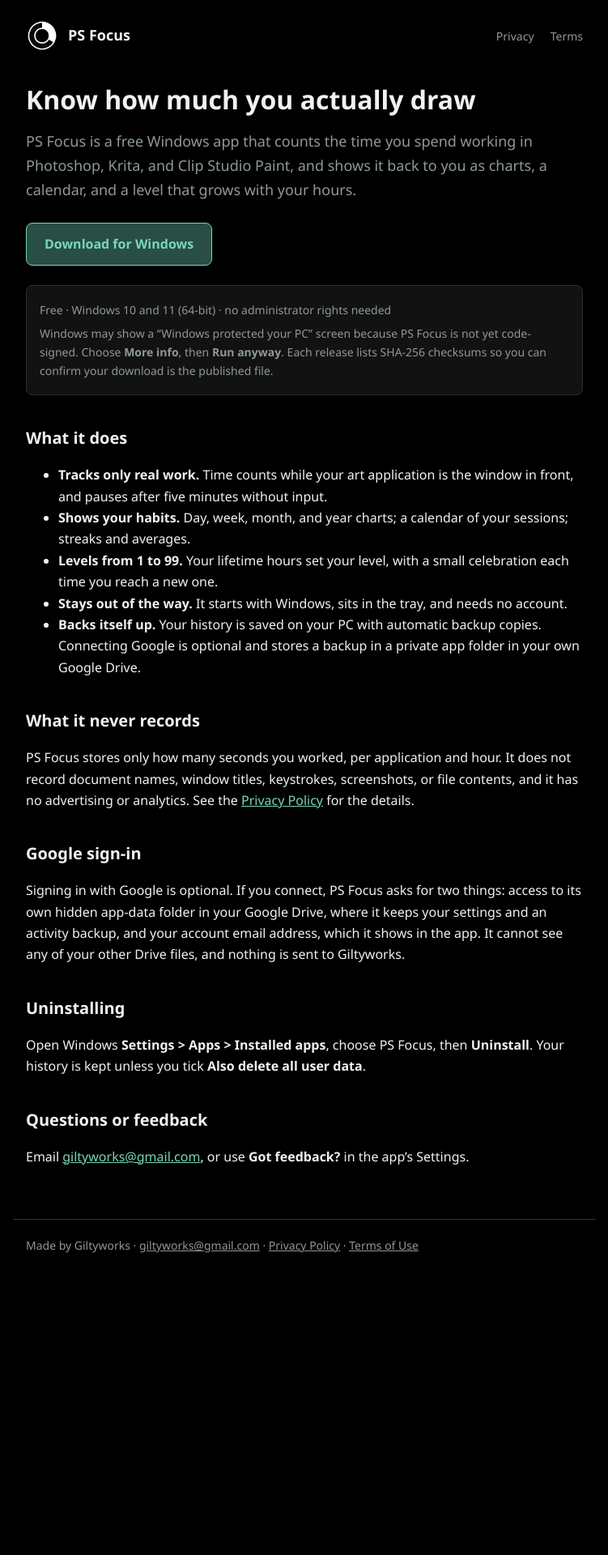
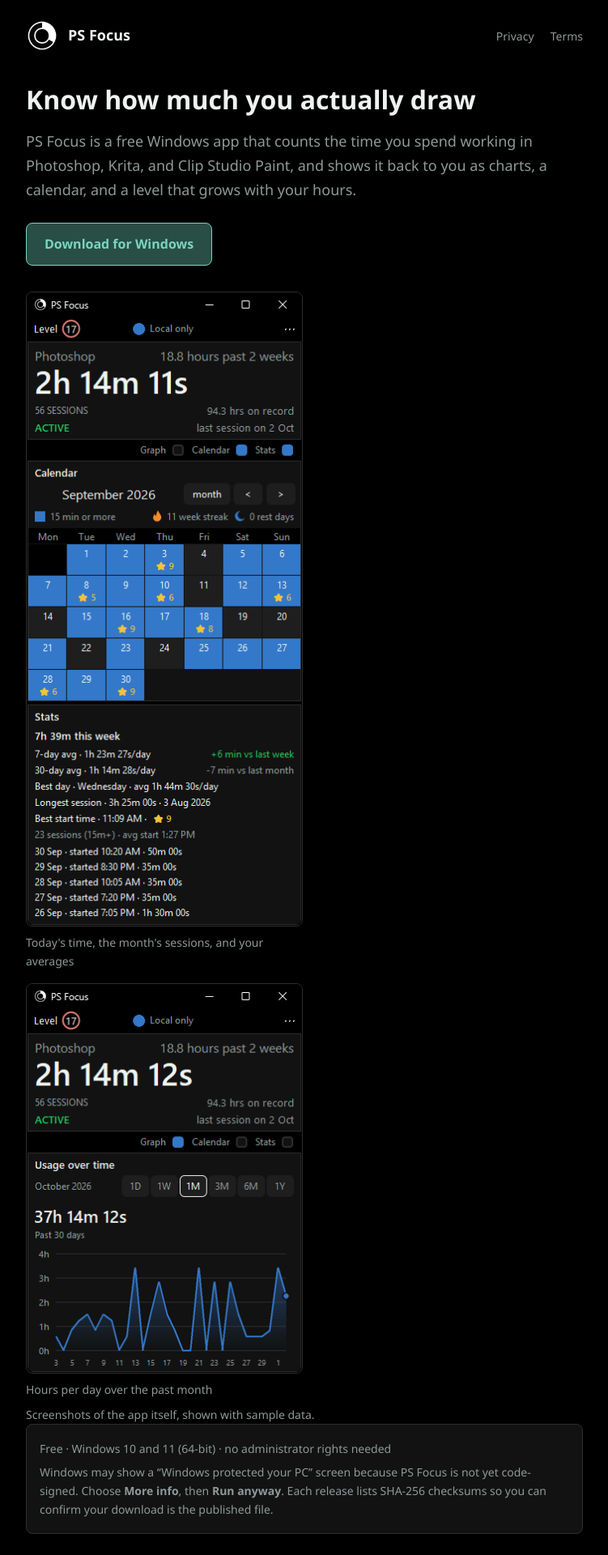
Before and after one commit to giltyworks/ps-focus, a Jekyll site: the page built from index.md, in a window 1280 px wide. Shown: the top 1920 px of the page at 81% size, without its empty margins (264-1015 px from the left). Built offline with Jekyll 4.4.1, drawn with Linux system fonts in a browser that asks for light colours; our own code applies the rules of GitHub Pages for plain Markdown files; before the commit the page ends 1589 px from its top, so only the background shows below that.

Commit message:
Show screenshots of the app on the homepage
Co-Authored-By: Claude Opus 5.5 <noreply@anthropic.com>

```diff
--- a/_layouts/default.html
+++ b/_layouts/default.html
@@ -48,6 +48,10 @@
       margin: 8px 0;
     }
     .button:hover { background: var(--accent); color: var(--background); }
+    .shots { display: flex; flex-wrap: wrap; gap: 16px; align-items: flex-start; margin: 24px 0 8px; }
+    .shots figure { margin: 0; flex: 0 1 342px; }
+    .shots img { display: block; max-width: 100%; height: auto; border: 1px solid var(--border); border-radius: 8px; }
+    .shots figcaption, .caption { color: var(--muted); font-size: 14px; margin: 8px 0 0; }
     .note { background: var(--panel); border: 1px solid var(--border); border-radius: 8px; padding: 12px 16px; color: var(--muted); font-size: 14px; }
     .note p { color: var(--muted); margin: 6px 0; }
     footer { border-top: 1px solid var(--border); padding-top: 20px; padding-bottom: 40px; color: var(--muted); font-size: 14px; }
--- a/index.md
+++ b/index.md
@@ -7,6 +7,18 @@ permalink: /
 <p class="lead">PS Focus is a free Windows app that counts the time you spend working in Photoshop, Krita, and Clip Studio Paint, and shows it back to you as charts, a calendar, and a level that grows with your hours.</p>
 
 <a class="button" href="https://github.com/giltyworks/ps-focus/releases/latest">Download for Windows</a>
+
+<div class="shots">
+  <figure>
+    <img src="{{ '/assets/screenshot-calendar.png' | relative_url }}" width="342" height="787" alt="PS Focus showing today's time in Photoshop, a calendar of September with most days marked as sessions, and stats such as weekly total and averages">
+    <figcaption>Today's time, the month's sessions, and your averages</figcaption>
+  </figure>
+  <figure>
+    <img src="{{ '/assets/screenshot-graph.png' | relative_url }}" width="342" height="482" alt="PS Focus showing a line graph of hours drawn each day over the past 30 days">
+    <figcaption>Hours per day over the past month</figcaption>
+  </figure>
+</div>
+<p class="caption">Screenshots of the app itself, shown with sample data.</p>
 
 <div class="note" markdown="1">
 Free · Windows 10 and 11 (64-bit) · no administrator rights needed
```
Also changed, not shown: assets/screenshot-calendar.png (added), assets/screenshot-graph.png (added).
